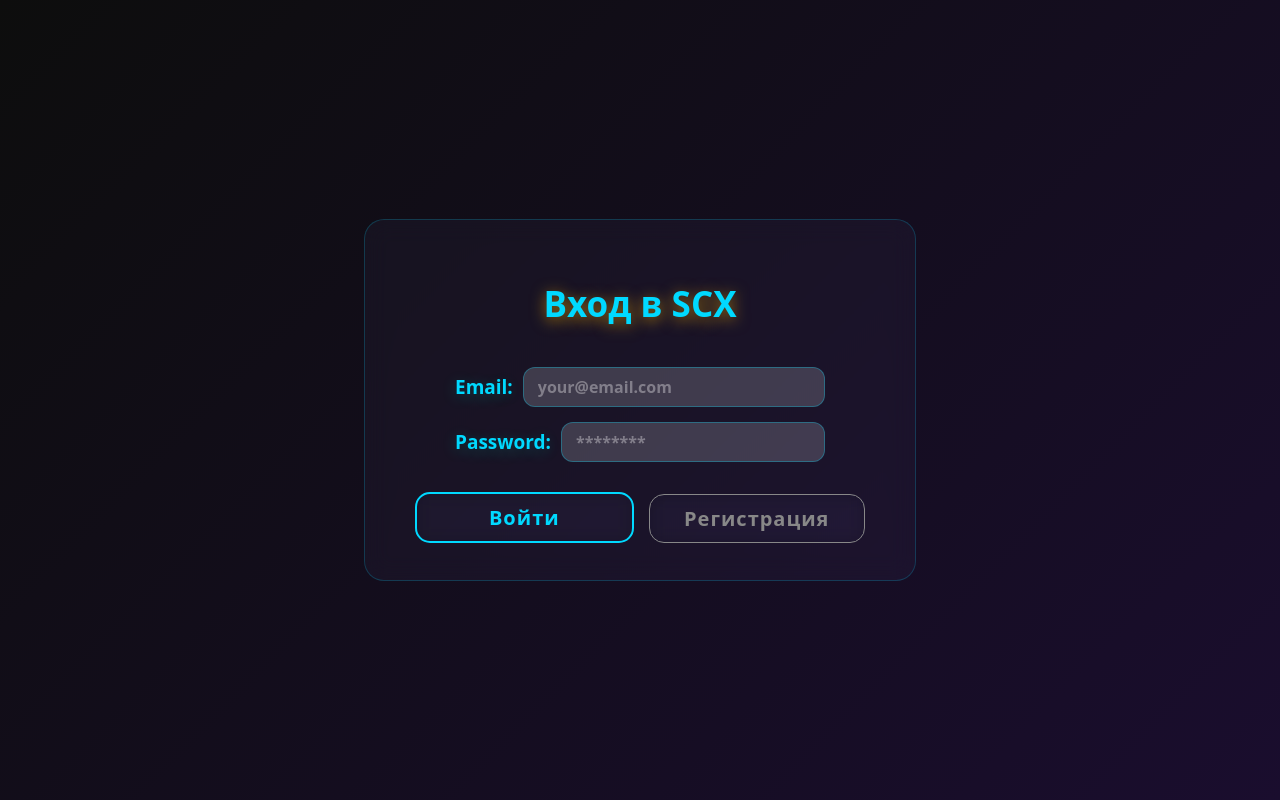
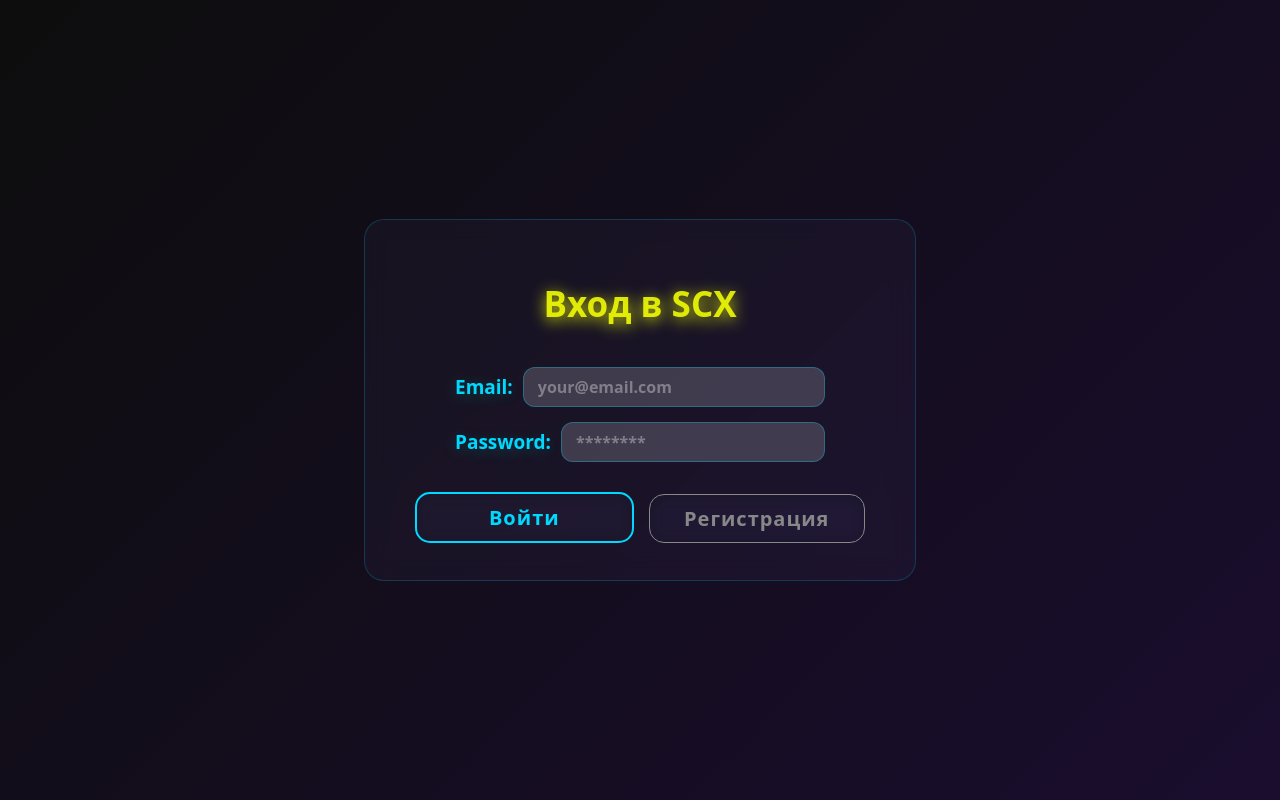
Before and after one commit to XWOSAUX/SCX, a React (Vite) app: page /login in a window 1280 px wide. Built offline with nearby package versions, Linux system fonts and the light colour scheme; no server answers; the database is empty.

Commit message:
Fix accent shadows

```diff
--- a/src/LoginScreen.css
+++ b/src/LoginScreen.css
@@ -27,8 +27,8 @@
 
 /* Заголовок формы */
 .login-title {
-  text-shadow: 0px 3px 15px rgba(255, 183, 1, 0.61);
-  color: var(--color-primary);
+  text-shadow: 0px 3px 15px var(--color-accent);
+  color: var(--color-accent);
   margin-bottom: 10px;
   text-align: center;
   font-family: system-ui;
--- a/src/index.css
+++ b/src/index.css
@@ -7,6 +7,7 @@
   --color-primary: #ffffff; /* Белые акценты */
   --bg-panel: rgba(249, 247, 247, 0.033); /* Фон карточек */
   --border-panel: rgba(255, 255, 255, 0.2); /* Светлая рамка для темного фона */
+  --color-accent: #ffffff;
 }
 
 /* ТЕМА ORIGINAL (Классический SCX) */
@@ -18,6 +19,7 @@
   --color-primary: rgb(0, 217, 255);
   --bg-panel: rgba(249, 247, 247, 0.033);
   --border-panel: rgba(0, 217, 255, 0.3); /* Твой голубой */
+  --color-accent: rgba(243, 255, 5, 0.879);
 }
 
 /* ТЕМА LIGHT (Светлая) */
@@ -29,6 +31,7 @@
   --color-primary: #ffffff;
   --bg-panel: rgba(0, 0, 0, 0.501); /* Белый полупрозрачный фон для стекла */
   --border-panel: rgba(0, 0, 0, 0.303); /* Темная рамка, чтобы было видно на светлом */
+  --color-accent: #333333;
 }
 
 
@@ -116,8 +119,8 @@ body {
     animation-duration: 2.0s;
     animation-timing-function: ease-out;
     animation-fill-mode: forwards;
-    text-shadow: 0px 3px 15px rgba(255, 183, 1, 0.61);
-    color: var(--color-primary);
+    text-shadow: 0px 3px 15px var(--color-accent);
+    color: var(--color-accent);
 }
 
 
@@ -135,8 +138,8 @@ body {
     animation-delay: 1s;
     animation-timing-function: ease-out;
     animation-fill-mode: forwards;
-    text-shadow: 0px 5px 23px rgb(255, 44, 1);
-    color: var(--color-primary);
+    text-shadow: 0px 5px 23px var(--color-accent);
+    color: var(--color-accent);
 }
 
 .div-get-in-btn {
@@ -221,7 +224,7 @@ body {
   height: 100vh;
   font-family: system-ui, sans-serif;
   color: var(--color-primary);
-  text-shadow: 0px 3px 15px rgba(255, 183, 1, 0.61);
+  text-shadow: 0px 3px 15px var(--color-accent);
 }
 
 .login-loading {
```
